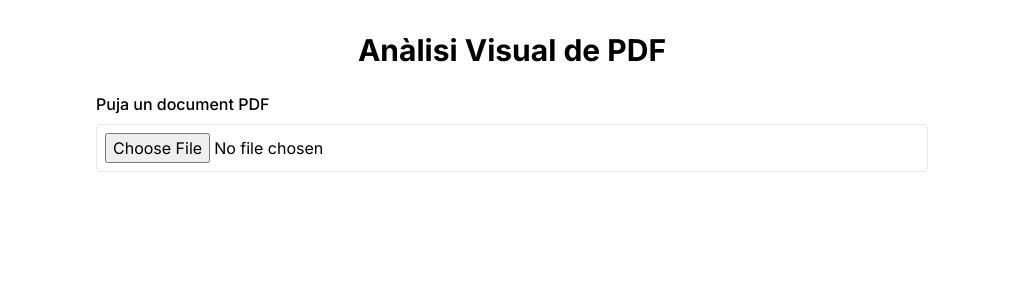
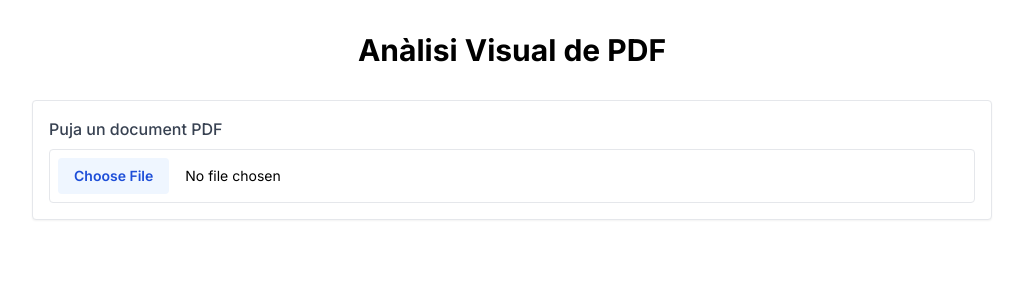
Before and after one commit to Dnitz05/ai-sdk-next-openai, a Next.js app: page / in a window 1280 px wide. Shown: the top 300 px of the page, without its empty margins (128-1151 px from the left). Built offline with nearby package versions, Linux system fonts and the light colour scheme.

Commit message:
Update page.tsx
Mostra cada resultat com a "Pàgina X" seguit del contingut JSON complet i formatejat (amb indentació) dins d'una etiqueta <pre>.

```diff
--- a/app/page.tsx
+++ b/app/page.tsx
@@ -1,109 +1,175 @@
-'use client'
-import { useState } from 'react'
+'use client';
+
+import { useState } from 'react';
 
 export default function Page() {
-  const [images, setImages] = useState<string[]>([])
-  const [loading, setLoading] = useState(false)
-  const [error, setError] = useState('')
-  const [results, setResults] = useState<string[]>([])
+  // Estat per guardar les URLs de les imatges generades per CloudConvert
+  const [images, setImages] = useState<string[]>([]);
+  // Estat per indicar si alguna operació està en curs (pujada o anàlisi)
+  const [loading, setLoading] = useState(false);
+  // Estat per guardar missatges d'error
+  const [error, setError] = useState('');
+  // Estat per guardar els resultats de l'anàlisi (ara guardarem objectes)
+  const [results, setResults] = useState<any[]>([]); // <-- Canviat a any[] per guardar objectes
 
+  // Funció per gestionar la pujada del fitxer PDF
   const handleUploadPdf = async (e: React.ChangeEvent<HTMLInputElement>) => {
-    const file = e.target.files?.[0]
-    if (!file) return
+    const file = e.target.files?.[0];
+    if (!file) return; // Si no hi ha fitxer, no fem res
 
-    setLoading(true)
-    setError('')
-    setImages([])
-    setResults([])
+    setLoading(true); // Iniciem estat de càrrega
+    setError(''); // Resetejem errors anteriors
+    setImages([]); // Resetejem imatges anteriors
+    setResults([]); // Resetejem resultats anteriors
 
-    const formData = new FormData()
-    formData.append('file', file)
+    const formData = new FormData(); // Creem un formulari per enviar el fitxer
+    formData.append('file', file);
 
     try {
+      // Cridem a l'endpoint que genera les imatges via CloudConvert
       const res = await fetch('/api/upload-pdf', {
         method: 'POST',
         body: formData,
-      })
+      });
 
+      // Controlem si la resposta del backend no és correcta
       if (!res.ok) {
-        const err = await res.json()
-        throw new Error(err.error || 'Error desconegut')
+        let errorData = { error: 'Error desconegut del servidor generant imatges' };
+        try {
+            // Intentem llegir el missatge d'error JSON del backend
+            errorData = await res.json();
+        } catch (e) {
+            console.error("La resposta d'error de /api/upload-pdf no era JSON:", await res.text());
+        }
+        throw new Error(errorData.error || 'Error desconegut');
       }
 
-      const data = await res.json()
-      setImages(data.pages)
+      // Si la resposta és correcta, llegim el JSON amb les URLs de les imatges
+      const data = await res.json();
+      setImages(data.pages); // Guardem les URLs a l'estat
+
     } catch (err: any) {
-      setError(err.message)
+      setError(err.message); // Mostrem l'error si alguna cosa falla
     } finally {
-      setLoading(false)
+      setLoading(false); // Finalitzem estat de càrrega
     }
-  }
+  };
 
+  // Funció per analitzar totes les imatges generades amb la IA
   const handleAnalyzeImages = async () => {
-    setLoading(true)
-    setResults([])
+    if (images.length === 0) return; // No analitzem si no hi ha imatges
+
+    setLoading(true); // Iniciem estat de càrrega
+    setError(''); // Resetejem errors
+    setResults([]); // Resetejem resultats anteriors
 
     try {
-      const responses: string[] = []
-      for (let idx = 0; idx < images.length; idx++) {
-        const image = images[idx]
-        const res = await fetch('/api/analyze-image', {
+      // Creem una promesa per a cada crida a l'API d'anàlisi
+      const analysisPromises = images.map((image, idx) =>
+        fetch('/api/analyze-image', { // Cridem a l'endpoint d'anàlisi
           method: 'POST',
           headers: { 'Content-Type': 'application/json' },
-          body: JSON.stringify({ image }),
+          body: JSON.stringify({ image }), // Enviem la URL de la imatge
+        }).then(async (res) => {
+          // Controlem si la resposta de l'anàlisi no és correcta
+          if (!res.ok) {
+            let errorData = { error: `Error analitzant pàgina ${idx + 1}` };
+             try {
+                errorData = await res.json();
+             } catch(e) {
+                console.error(`La resposta d'error de analyze-image ${idx+1} no era JSON:`, await res.text());
+             }
+            // Llencem un error per aturar Promise.all si una de les pàgines falla
+            throw new Error(errorData.error || `Error desconegut analitzant pàgina ${idx + 1}`);
+          }
+          // Llegim el resultat JSON de l'anàlisi
+          const data = await res.json();
+          // Retornem un objecte amb el número de pàgina i l'anàlisi JSON
+          return { page: idx + 1, analysis: data.result };
         })
+      );
 
-        const data = await res.json()
-        responses.push(`Pàgina ${idx + 1}:\n${data.result}`)
+      // Esperem que totes les promeses d'anàlisi acabin
+      const allResults = await Promise.all(analysisPromises);
+
+      // Ordenem els resultats per número de pàgina (per si arriben desordenats)
+      allResults.sort((a, b) => a.page - b.page);
+
+      // Guardem tots els resultats (objectes) a l'estat
+      setResults(allResults);
+
+    } catch (err: any) {
+      // Si alguna de les anàlisis falla, mostrem l'error
+      setError('Error durant l’anàlisi: ' + err.message);
+      // Podríem decidir si mantenir resultats parcials o no: setResults([]);
+    } finally {
+      setLoading(false); // Finalitzem estat de càrrega
     }
-      setResults(responses)
-    } catch (err: any) {
-      setError('Error durant l’anàlisi: ' + err.message)
-    } finally {
-      setLoading(false)
-    }
-  }
+  };
 
+  // Renderització del component
   return (
-    <main className="p-8 max-w-4xl mx-auto space-y-6">
-      <h1 className="text-3xl font-bold text-center">Anàlisi Visual de PDF</h1>
-      <div className="flex flex-col gap-2">
-        <label className="font-medium">Puja un document PDF</label>
-        <input type="file" accept="application/pdf" onChange={handleUploadPdf} className="border p-2 rounded" />
+    <main className="p-8 max-w-5xl mx-auto space-y-6">
+      <h1 className="text-3xl font-bold text-center mb-8">Anàlisi Visual de PDF</h1>
+
+      {/* Secció de Càrrega de Fitxer */}
+      <div className="flex flex-col gap-2 p-4 border rounded shadow-sm bg-white">
+        <label htmlFor="pdf-upload" className="font-medium text-gray-700">Puja un document PDF</label>
+        <input
+          id="pdf-upload"
+          type="file"
+          accept="application/pdf"
+          onChange={handleUploadPdf}
+          className="border p-2 rounded text-sm file:mr-4 file:py-2 file:px-4 file:rounded file:border-0 file:text-sm file:font-semibold file:bg-blue-50 file:text-blue-700 hover:file:bg-blue-100 disabled:opacity-50"
+          disabled={loading} // Deshabilitem mentre carrega
+        />
       </div>
 
-      {loading && <p className="text-blue-600">⏳ Carregant...</p>}
-      {error && <p className="text-red-600">⚠️ {error}</p>}
+      {/* Indicador de Càrrega o Missatge d'Error */}
+      {loading && <p className="text-center text-blue-600 font-medium">⏳ Processant... Si us plau, espera.</p>}
+      {error && <p className="text-center text-red-600 font-semibold p-3 bg-red-50 border border-red-200 rounded">⚠️ {error}</p>}
 
-      {images.length > 0 && (
-        <>
-          <div className="grid grid-cols-1 sm:grid-cols-2 md:grid-cols-3 gap-4">
+      {/* Secció per mostrar miniatures (només si hi ha imatges i no estem carregant ni hi ha error) */}
+      {images.length > 0 && !loading && !error && (
+        <div className="mt-6 p-4 border rounded shadow-sm bg-white">
+           <h2 className="text-xl font-semibold text-gray-800 mb-4">Pàgines Detectades:</h2>
+           <div className="grid grid-cols-2 sm:grid-cols-3 md:grid-cols-4 lg:grid-cols-5 gap-4">
              {images.map((src, idx) => (
-              <div key={idx} className="border rounded overflow-hidden">
-                <img src={src} alt={`Pàgina ${idx + 1}`} className="w-full" />
-                <p className="text-center text-sm p-2">Pàgina {idx + 1}</p>
+               <div key={idx} className="border rounded overflow-hidden shadow-sm hover:shadow-md transition-shadow">
+                 <img src={src} alt={`Pàgina ${idx + 1}`} className="w-full h-auto object-contain bg-gray-100" />
+                 <p className="text-center text-xs font-medium p-2 bg-gray-100 border-t">Pàgina {idx + 1}</p>
                </div>
              ))}
            </div>
+           {/* Botó per iniciar l'anàlisi */}
+           <div className="text-center mt-6">
              <button
                onClick={handleAnalyzeImages}
-            className="mt-6 px-4 py-2 bg-green-600 text-white rounded hover:bg-green-700"
+               className="px-6 py-3 bg-green-600 text-white rounded font-semibold hover:bg-green-700 focus:outline-none focus:ring-2 focus:ring-green-500 focus:ring-opacity-50 disabled:opacity-50 disabled:cursor-not-allowed"
+               disabled={loading || results.length > 0} // Deshabilitem si ja s'està analitzant o si ja hi ha resultats
              >
                Analitzar totes les pàgines amb IA
              </button>
-        </>
+           </div>
+        </div>
       )}
 
-      {results.length > 0 && (
+      {/* Secció per mostrar resultats (el JSON formatejat) */}
+      {results.length > 0 && !loading && (
         <div className="mt-8 space-y-4">
-          <h2 className="text-xl font-semibold text-green-700">Resultats:</h2>
+          <h2 className="text-2xl font-semibold text-green-800 border-b pb-2 mb-4">Resultats de l'Anàlisi:</h2>
           {results.map((res, idx) => (
-            <div key={idx} className="bg-gray-100 p-4 rounded border">
-              <pre className="whitespace-pre-wrap text-sm text-gray-800">{res}</pre>
+            <div key={idx} className="bg-gray-50 p-4 rounded border shadow-sm">
+              {/* Mostrem el número de pàgina */}
+              <h3 className="font-semibold mb-2 text-lg text-gray-700">Pàgina {res.page}</h3>
+              {/* Modificat: Mostrem l'objecte 'analysis' com a JSON formatejat */}
+              <pre className="whitespace-pre-wrap text-sm text-gray-800 bg-white p-3 rounded border border-gray-200 overflow-x-auto">
+                {JSON.stringify(res.analysis, null, 2)}
+              </pre>
             </div>
           ))}
         </div>
       )}
     </main>
-  )
+  );
 }
```
Lines whose indentation alone changed are shown as unchanged.
